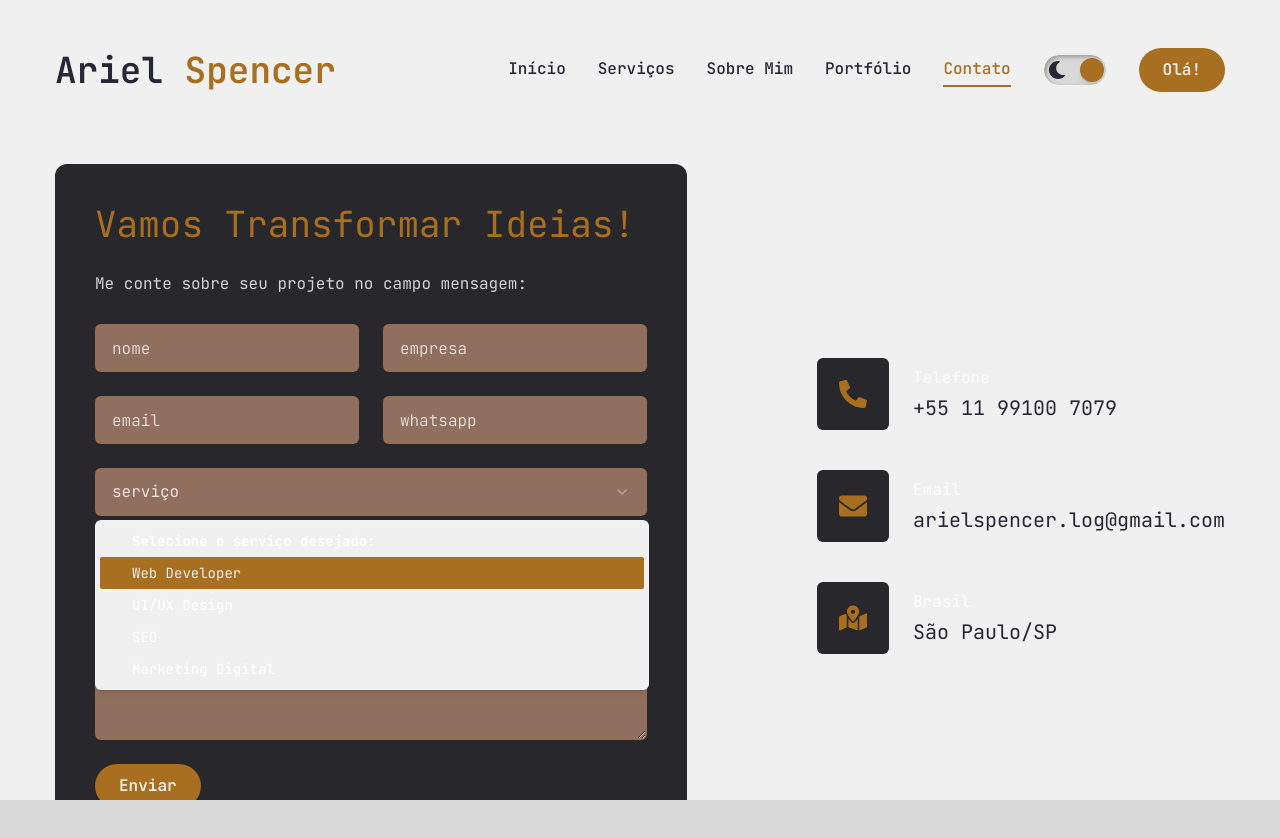
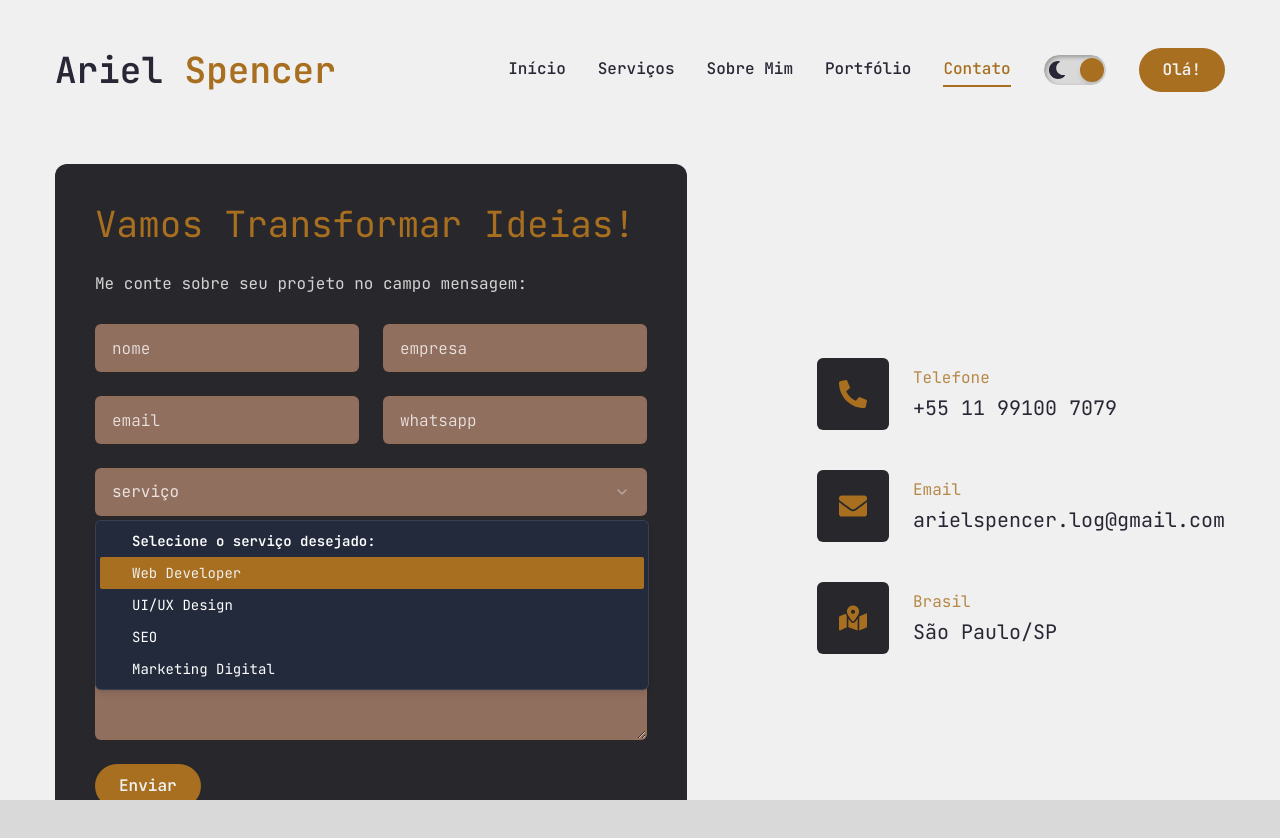
Before and after one commit to ArielSpencer/meu-site-nextjs, a Next.js app: page /contato in a window 1280 px wide. Both pictures are taken after a click on the button "serviço". Shown: the top 838 px of the page. Built offline with nearby package versions, Linux system fonts and the light colour scheme.

Commit message:
fix(contact): correct subtitle colors on contact page

```diff
--- a/app/contato/page.jsx
+++ b/app/contato/page.jsx
@@ -174,7 +174,7 @@
                       </div>
                     </div>
                     <div className="flex-1">
-                      <p className="text-white/80">{item.title}</p>
+                      <p className="text-accent/80">{item.title}</p>
                       <a
                         href="{item.href}"
                         className={`text-xl ${item.href != "" ? 'hover:text-accent cursor-pointer' : 'pointer-events-none cursor-default'}`}
--- a/components/ui/select.jsx
+++ b/components/ui/select.jsx
@@ -54,7 +54,7 @@
     <SelectPrimitive.Content
       ref={ref}
       className={cn(
-        "relative z-50 max-h-96 min-w-[8rem] overflow-hidden rounded-md border border-white/10 bg-primary text-white shadow-md data-[state=open]:animate-in data-[state=closed]:animate-out data-[state=closed]:fade-out-0 data-[state=open]:fade-in-0 data-[state=closed]:zoom-out-95 data-[state=open]:zoom-in-95 data-[side=bottom]:slide-in-from-top-2 data-[side=left]:slide-in-from-right-2 data-[side=right]:slide-in-from-left-2 data-[side=top]:slide-in-from-bottom-2 dark:border-slate-800 dark:bg-slate-950 dark:text-slate-50",
+        "relative z-50 max-h-96 min-w-[8rem] overflow-hidden rounded-md border border-white/10 bg-primary text-white shadow-md data-[state=open]:animate-in data-[state=closed]:animate-out data-[state=closed]:fade-out-0 data-[state=open]:fade-in-0 data-[state=closed]:zoom-out-95 data-[state=open]:zoom-in-95 data-[side=bottom]:slide-in-from-top-2 data-[side=left]:slide-in-from-right-2 data-[side=right]:slide-in-from-left-2 data-[side=top]:slide-in-from-bottom-2 dark:border-slate-800 dark:bg-slate-950 dark:text-slate-50 bg-dark",
         position === "popper" &&
         "data-[side=bottom]:translate-y-1 data-[side=left]:-translate-x-1 data-[side=right]:translate-x-1 data-[side=top]:-translate-y-1",
         className
```
